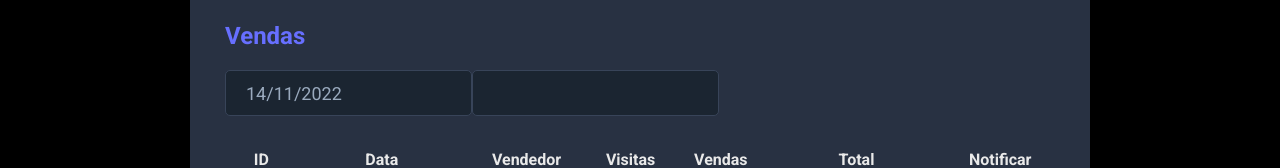
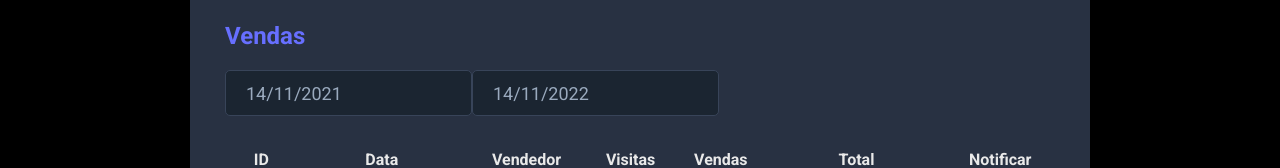
Before and after one commit to jaummsilva/ProjectJavaReact, a React (Vite) app in the folder frontend/: page / in a window 1280 px wide. Shown: the part 273-441 px from the top of the page. Built offline with nearby package versions, Linux system fonts and the light colour scheme.

Commit message:
useState

```diff
--- a/frontend/src/components/SalesCard/index.tsx
+++ b/frontend/src/components/SalesCard/index.tsx
@@ -2,22 +2,34 @@
 import "./style.css"
 import DatePicker from "react-datepicker";
 import "react-datepicker/dist/react-datepicker.css";
+import { useState } from "react";
+
+
 function SalesCard() {
-  return(
-    <>
+    const min = new Date(new Date().setDate(new Date().getDate() - 365));
+    const max = (new Date())
+    const [minDate, setMinDate] = useState(min);
+    const [maxDate, setMaxDate] = useState(max);
+    return (
+        <>
     <div className="dsmeta-card">
             <h2 className="dsmeta-sales-title">Vendas</h2>
             <div className="inputs">
               <div className="dsmeta-form-control-container">
               <DatePicker
-                selected={new Date()}
-                onChange={(date: Date) => {}}
+                selected={minDate}
+                onChange={(date: Date) => setMinDate(date)}
                 className="dsmeta-form-control"
                 dateFormat="dd/MM/yyyy"
                 />
               </div>
               <div className="dsmeta-form-control-container">
-                <input className="dsmeta-form-control" type="text"/>
+              <DatePicker
+                selected={maxDate}
+                onChange={(date: Date) => setMaxDate(date)}
+                className="dsmeta-form-control"
+                dateFormat="dd/MM/yyyy"
+                />
               </div>
             </div>
 
```
